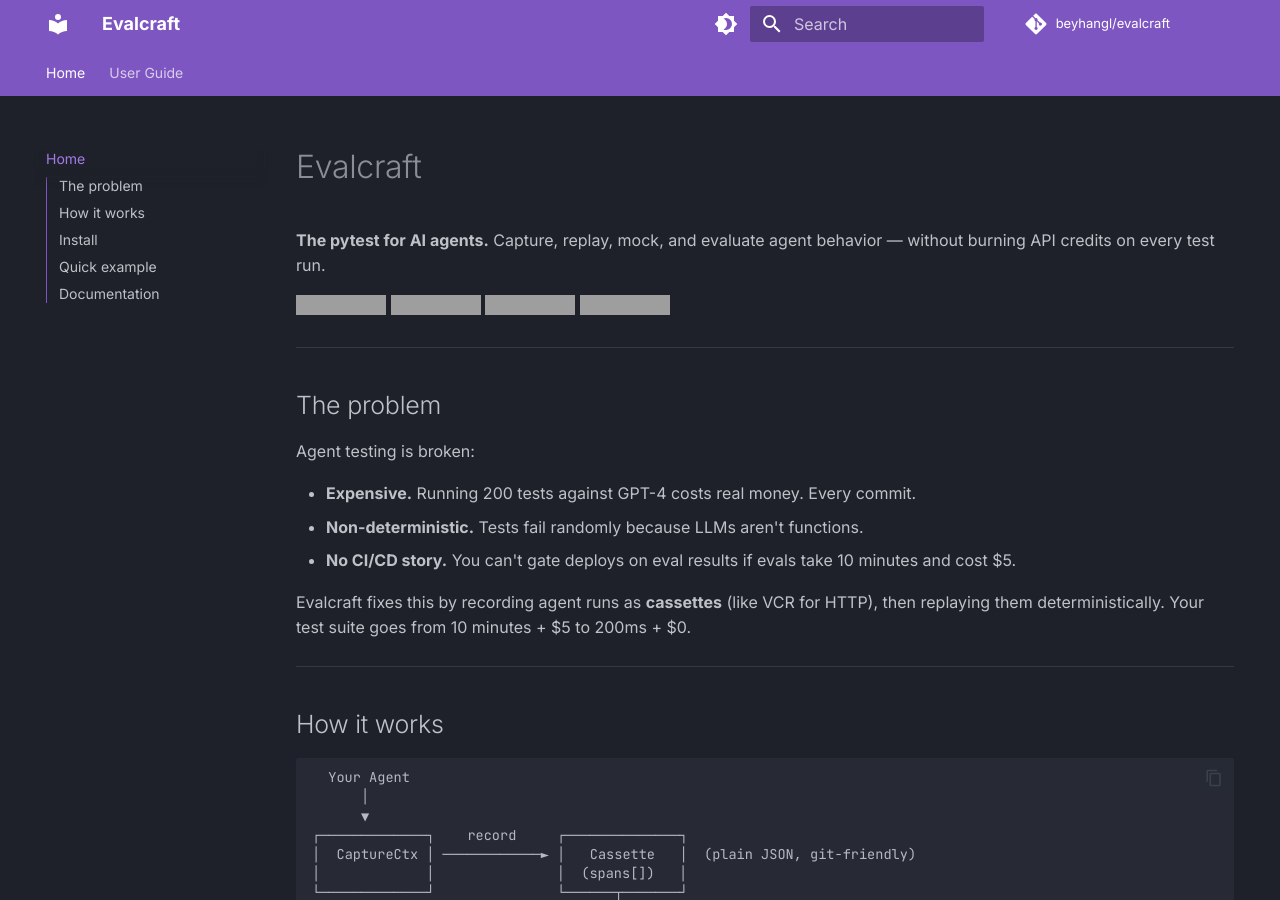
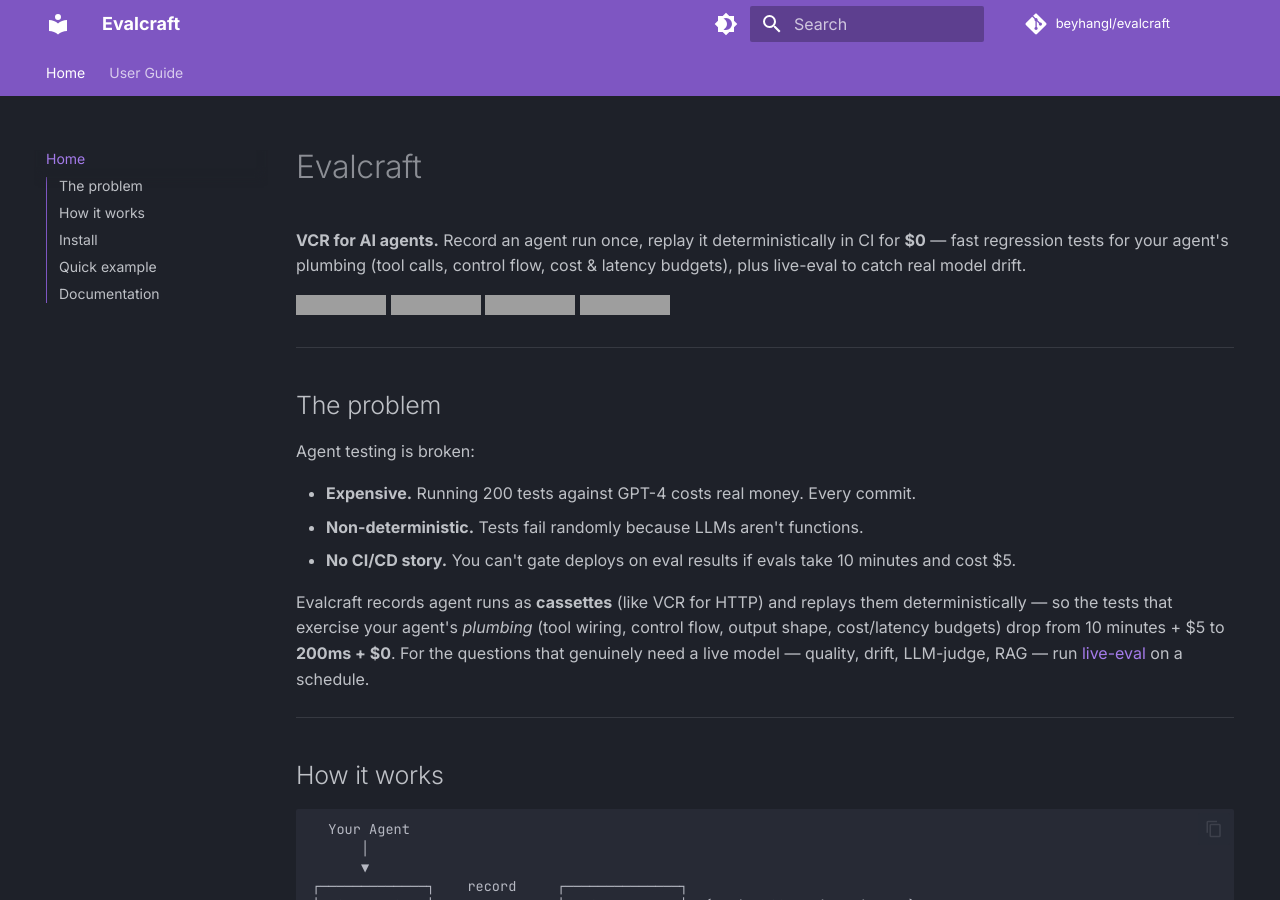
Before and after one commit to beyhangl/evalcraft, an MkDocs documentation site: the page built from docs/index.md, in a window 1280 px wide and 900 px high, cut to the strip 0-900 px from the top of the window. Built offline with MkDocs 1.6.1 and Material for MkDocs 9.7.7, drawn with Linux system fonts in a browser that asks for light colours; comment, search, counter and statistics services are not loaded; grey boxes are pictures that could not be loaded.

Commit message:
docs: honest positioning re-scope ("VCR for AI agents") (#24)
* docs: re-scope positioning to honest "VCR for AI agents"

"The pytest for AI agents" over-claims (replay re-emits a recorded run; it never
re-executes the live model, so it does not test agent quality the way pytest
tests code) and collides with DeepEval, which already owns that tagline.
Re-scope the one-liner to what evalcraft actually, distinctively does: VCR-style
record/replay of agent runs for fast, free, deterministic CI tests of the
agent plumbing + budget gates, with live-eval called out as the drift-catching
layer.

Live surfaces only (README, docs index, pyproject, package docstring, mkdocs, JS
package). Package name and the pip install / evalcraft init onboarding unchanged;
historical CHANGELOG and private launch/ drafts left alone.

* ci: trigger checks against main base

```diff
--- a/docs/index.md
+++ b/docs/index.md
@@ -1,6 +1,6 @@
 # Evalcraft
 
-**The pytest for AI agents.** Capture, replay, mock, and evaluate agent behavior — without burning API credits on every test run.
+**VCR for AI agents.** Record an agent run once, replay it deterministically in CI for **$0** — fast regression tests for your agent's plumbing (tool calls, control flow, cost & latency budgets), plus live-eval to catch real model drift.
 
 [![CI](https://github.com/beyhangl/evalcraft/actions/workflows/ci.yml/badge.svg)](https://github.com/beyhangl/evalcraft/actions/workflows/ci.yml)
 [![PyPI](https://img.shields.io/pypi/v/evalcraft)](https://pypi.org/project/evalcraft/)
@@ -17,7 +17,7 @@
 - **Non-deterministic.** Tests fail randomly because LLMs aren't functions.
 - **No CI/CD story.** You can't gate deploys on eval results if evals take 10 minutes and cost $5.
 
-Evalcraft fixes this by recording agent runs as **cassettes** (like VCR for HTTP), then replaying them deterministically. Your test suite goes from 10 minutes + $5 to 200ms + $0.
+Evalcraft records agent runs as **cassettes** (like VCR for HTTP) and replays them deterministically — so the tests that exercise your agent's *plumbing* (tool wiring, control flow, output shape, cost/latency budgets) drop from 10 minutes + $5 to **200ms + $0**. For the questions that genuinely need a live model — quality, drift, LLM-judge, RAG — run [live-eval](user-guide/live-eval.md) on a schedule.
 
 ---
 
--- a/evalcraft/__init__.py
+++ b/evalcraft/__init__.py
@@ -1,6 +1,7 @@
-"""Evalcraft — The pytest for AI agents.
+"""Evalcraft — VCR for AI agents.
 
-Capture, replay, mock, and evaluate agent behavior.
+Record agent runs as cassettes and replay them deterministically in CI for $0;
+mock LLMs/tools, score runs, and catch real model drift with live-eval.
 """
 
 __version__ = "0.1.0"
--- a/mkdocs.yml
+++ b/mkdocs.yml
@@ -1,5 +1,5 @@
 site_name: Evalcraft
-site_description: The pytest for AI agents — capture, replay, mock, and evaluate agent behavior.
+site_description: VCR for AI agents — record agent runs as cassettes and replay them deterministically in CI for $0.
 site_url: https://beyhangl.github.io/evalcraft/docs/
 repo_url: https://github.com/beyhangl/evalcraft
 repo_name: beyhangl/evalcraft
--- a/pyproject.toml
+++ b/pyproject.toml
@@ -5,7 +5,7 @@
 [project]
 name = "evalcraft"
 version = "0.1.0"
-description = "The pytest for AI agents — capture, replay, mock, and evaluate agent behavior."
+description = "VCR for AI agents — record agent runs as cassettes and replay them deterministically in CI for $0."
 readme = "README.md"
 license = "MIT"
 requires-python = ">=3.9"
```
Also changed, not shown: README.md (+2 -2 lines), 1 other file.
